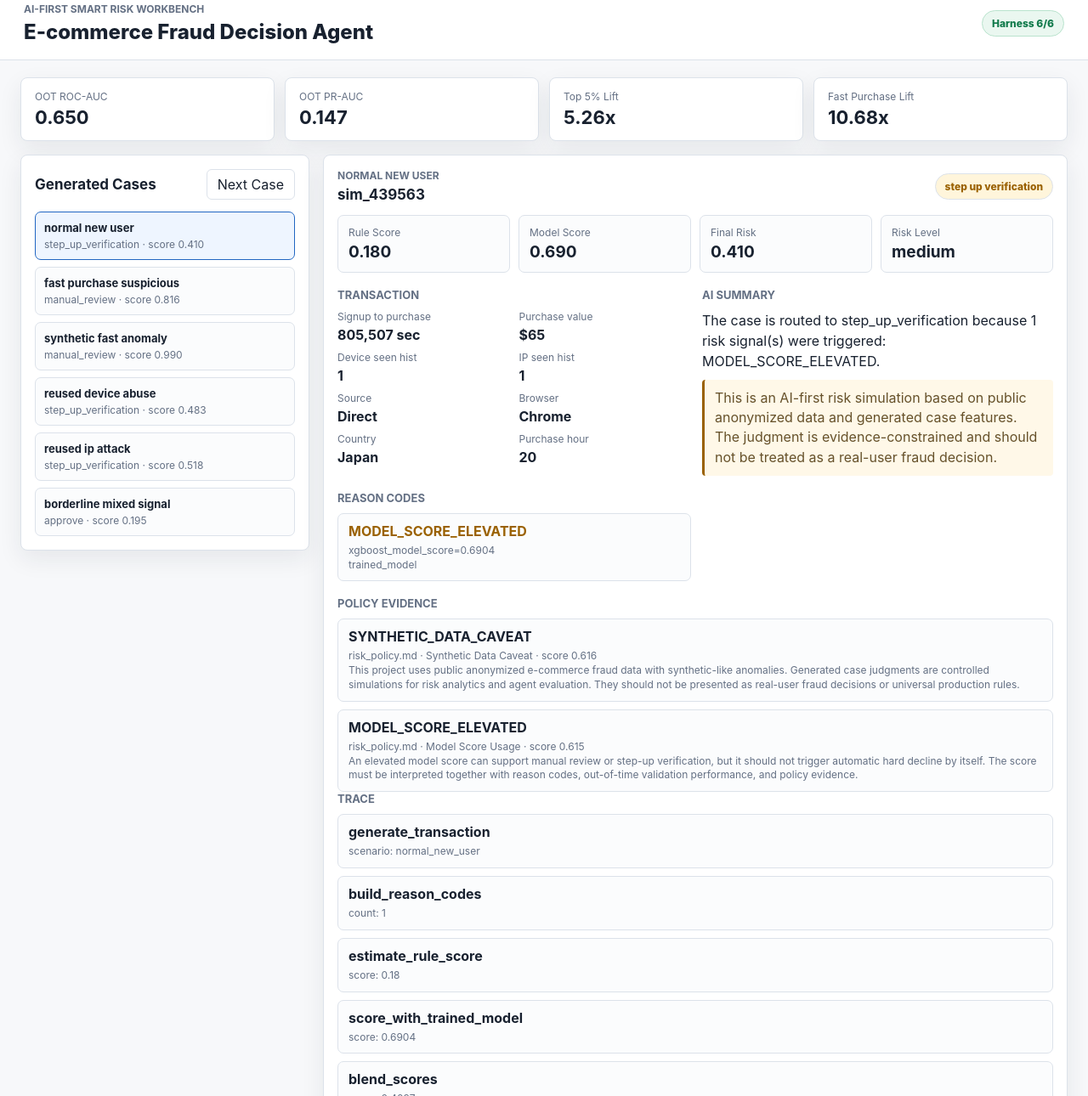
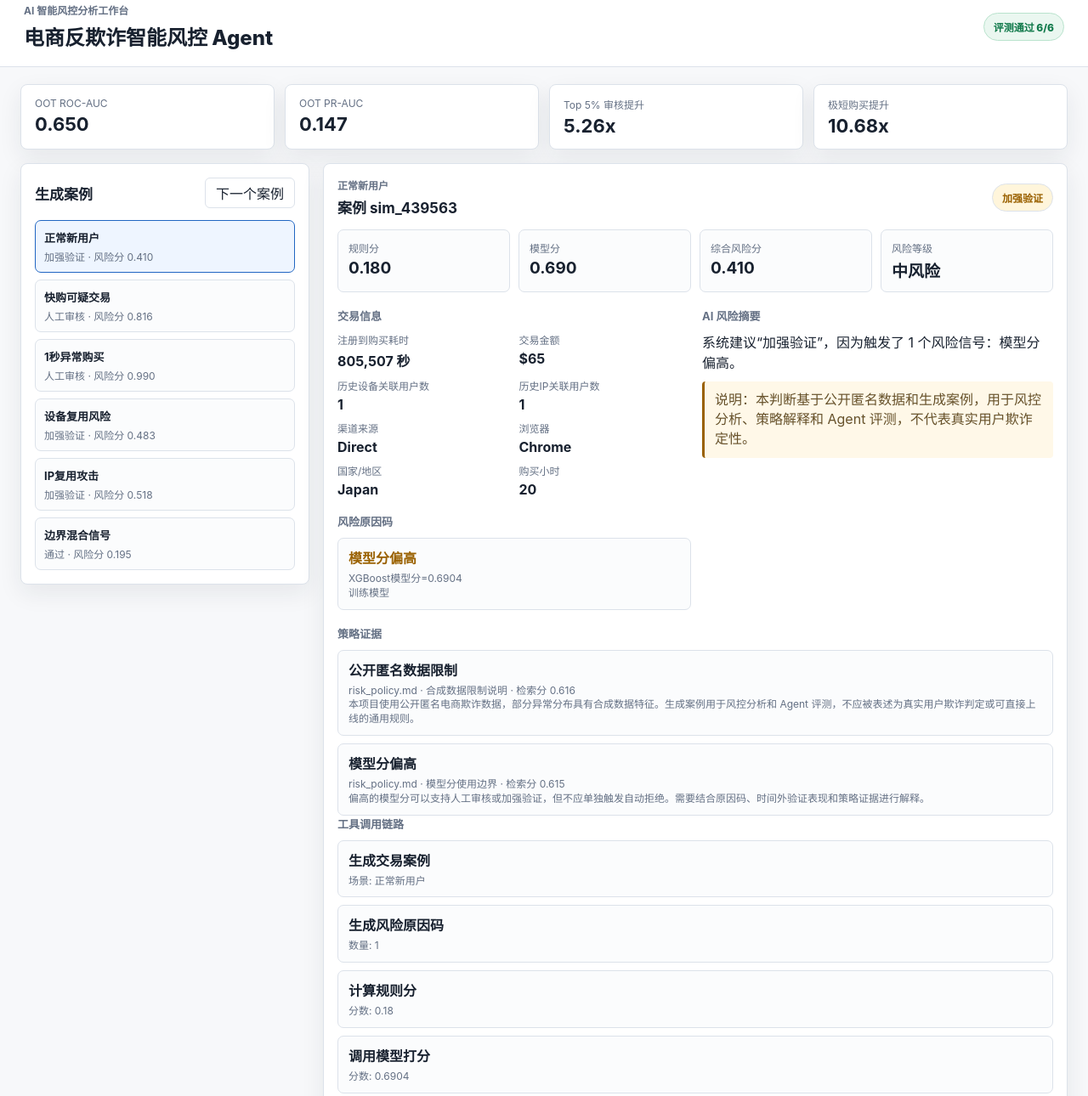
Before and after one commit to Howyoung-Li/ecommerce-fraud-decision-agent, a plain HTML site: page docs/index.html in a window 1280 px wide. Shown: the part 21-1311 px from the top of the page at 85% size. Drawn offline with Linux system fonts and the light colour scheme.

Commit message:
Localize workbench to Chinese

```diff
--- a/docs/app.js
+++ b/docs/app.js
@@ -8,8 +8,105 @@ const pct = (value, digits = 1) => `${(value * 100).toFixed(digits)}%`;
 const num = (value, digits = 3) =>
   value === null || value === undefined ? "--" : Number(value).toFixed(digits);
 
-function label(text) {
-  return String(text).replaceAll("_", " ");
+const zh = {
+  scenario: {
+    normal_new_user: "正常新用户",
+    fast_purchase_suspicious: "快购可疑交易",
+    synthetic_fast_anomaly: "1秒异常购买",
+    reused_device_abuse: "设备复用风险",
+    reused_ip_attack: "IP复用攻击",
+    borderline_mixed_signal: "边界混合信号",
+  },
+  decision: {
+    approve: "通过",
+    step_up_verification: "加强验证",
+    manual_review: "人工审核",
+  },
+  risk: {
+    low: "低风险",
+    medium: "中风险",
+    high: "高风险",
+  },
+  reason: {
+    FAST_PURCHASE_AFTER_SIGNUP: "注册后极短时间购买",
+    FAST_PURCHASE_ANOMALY: "极短购买异常",
+    DEVICE_REUSE: "设备复用",
+    DEVICE_REUSE_WEAK: "设备复用轻微信号",
+    IP_REUSE: "IP复用",
+    IP_REUSE_WEAK: "IP复用轻微信号",
+    HIGH_PURCHASE_VALUE: "高金额交易",
+    NIGHT_PURCHASE: "夜间交易",
+    MODEL_SCORE_ELEVATED: "模型分偏高",
+    SYNTHETIC_DATA_CAVEAT: "公开匿名数据限制",
+  },
+  source: {
+    "data_audit + business_anomaly_hypothesis": "数据审计 + 业务异常假设",
+    feature_rule: "特征规则",
+    historical_feature: "历史特征",
+    trained_model: "训练模型",
+    transaction_feature: "交易特征",
+  },
+  citation: {
+    SYNTHETIC_DATA_CAVEAT:
+      "本项目使用公开匿名电商欺诈数据，部分异常分布具有合成数据特征。生成案例用于风控分析和 Agent 评测，不应被表述为真实用户欺诈判定或可直接上线的通用规则。",
+    MODEL_SCORE_ELEVATED:
+      "偏高的模型分可以支持人工审核或加强验证，但不应单独触发自动拒绝。需要结合原因码、时间外验证表现和策略证据进行解释。",
+    FAST_PURCHASE_ANOMALY:
+      "注册后极短时间内完成购买属于业务异常信号。本数据中该信号与欺诈标签高度相关，可作为规则基线、审核提示和监控项，但上线前仍需持续验证。",
+    DEVICE_REUSE:
+      "同一设备被多个用户历史使用时，可能提示批量注册、账户接管或设备农场风险。该信号需要只使用交易发生前已有的信息构建，避免未来信息泄露。",
+    IP_REUSE:
+      "同一 IP 被多个用户历史使用时，可能提示代理、攻击流量或批量操作风险。该信号应与设备、交易金额、时间和模型分共同判断。",
+    HIGH_PURCHASE_VALUE:
+      "高金额交易和异常活跃时间段会提高审核优先级，但需要与其他风险信号共同使用，避免对正常高价值用户造成误伤。",
+    NIGHT_PURCHASE:
+      "夜间交易可作为弱风险提示，适合用于原因解释和优先级调整，不适合作为单独拒绝依据。",
+  },
+  section: {
+    "Synthetic Data Caveat": "合成数据限制说明",
+    "Model Score Usage": "模型分使用边界",
+    "Fast Purchase Anomaly": "极短购买异常",
+    "Device And IP Reuse": "设备与 IP 复用",
+    "Purchase Value And Night Activity": "交易金额与夜间行为",
+  },
+  trace: {
+    generate_transaction: "生成交易案例",
+    build_reason_codes: "生成风险原因码",
+    estimate_rule_score: "计算规则分",
+    score_with_trained_model: "调用模型打分",
+    blend_scores: "融合规则分与模型分",
+    retrieve_policy_citations: "检索策略证据",
+    compose_ai_risk_summary: "生成 AI 风险摘要",
+  },
+  fields: {
+    scenario: "场景",
+    count: "数量",
+    score: "分数",
+    citation_count: "证据数",
+    decision: "决策",
+  },
+};
+
+function label(text, group) {
+  const value = String(text);
+  if (group && zh[group]?.[value]) return zh[group][value];
+  return value.replaceAll("_", " ");
+}
+
+function reasonEvidence(reason) {
+  const evidence = String(reason.evidence || "");
+  return evidence
+    .replace("xgboost_model_score=", "XGBoost模型分=")
+    .replace("device_seen_user_count_hist=", "历史设备关联用户数=")
+    .replace("ip_seen_user_count_hist=", "历史IP关联用户数=")
+    .replace("purchase_value=", "交易金额=")
+    .replace("purchase_hour=", "交易小时=")
+    .replace("signup_to_purchase_seconds=", "注册到购买耗时=");
+}
+
+function chineseSummary(item) {
+  const reasons = item.reason_codes.map((reason) => label(reason.code, "reason")).join("、");
+  return `系统建议“${label(item.decision, "decision")}”，因为触发了 ${item.reason_codes.length} 个风险信号：${reasons}。`;
 }
 
 function setText(id, text) {
@@ -40,7 +137,7 @@ function renderMetrics() {
 
   const harness = state.data.agent.harness;
   const status = document.getElementById("harnessStatus");
-  status.textContent = `Harness ${harness.passed}/${harness.total}`;
+  status.textContent = `评测通过 ${harness.passed}/${harness.total}`;
   status.classList.add("status-pass");
 }
 
@@ -54,8 +151,8 @@ function renderCases() {
     if (index === state.selectedIndex) button.classList.add("active");
     button.dataset.index = String(index);
     button.innerHTML = `
-      <strong>${label(item.case.scenario)}</strong>
-      <span>${item.decision} · score ${num(item.final_risk_score, 3)}</span>
+      <strong>${label(item.case.scenario, "scenario")}</strong>
+      <span>${label(item.decision, "decision")} · 风险分 ${num(item.final_risk_score, 3)}</span>
     `;
     button.addEventListener("click", () => {
       state.selectedIndex = index;
@@ -68,19 +165,22 @@ function renderCases() {
 
 function renderSelectedCase() {
   const item = state.data.agent.cases[state.selectedIndex];
-  setText("scenarioName", label(item.case.scenario));
-  setText("caseId", item.case.case_id);
+  setText("scenarioName", label(item.case.scenario, "scenario"));
+  setText("caseId", `案例 ${item.case.case_id}`);
 
   const badge = document.getElementById("decisionBadge");
   badge.className = `decision-badge ${item.decision}`;
-  badge.textContent = label(item.decision);
+  badge.textContent = label(item.decision, "decision");
 
   setText("ruleScore", num(item.rule_score, 3));
   setText("modelScore", num(item.model_score, 3));
   setText("finalScore", num(item.final_risk_score, 3));
-  setText("riskLevel", label(item.risk_level));
-  setText("aiSummary", item.ai_risk_summary);
-  setText("limitations", item.limitations);
+  setText("riskLevel", label(item.risk_level, "risk"));
+  setText("aiSummary", chineseSummary(item));
+  setText(
+    "limitations",
+    "说明：本判断基于公开匿名数据和生成案例，用于风控分析、策略解释和 Agent 评测，不代表真实用户欺诈定性。"
+  );
 
   renderFacts(item.case);
   renderReasons(item.reason_codes);
@@ -90,14 +190,14 @@ function renderSelectedCase() {
 
 function renderFacts(caseData) {
   const facts = [
-    ["Signup to purchase", `${fmt.format(caseData.signup_to_purchase_seconds)} sec`],
-    ["Purchase value", `$${fmt.format(caseData.purchase_value)}`],
-    ["Device seen hist", fmt.format(caseData.device_seen_user_count_hist)],
-    ["IP seen hist", fmt.format(caseData.ip_seen_user_count_hist)],
-    ["Source", caseData.source],
-    ["Browser", caseData.browser],
-    ["Country", caseData.country],
-    ["Purchase hour", String(caseData.purchase_hour)],
+    ["注册到购买耗时", `${fmt.format(caseData.signup_to_purchase_seconds)} 秒`],
+    ["交易金额", `$${fmt.format(caseData.purchase_value)}`],
+    ["历史设备关联用户数", fmt.format(caseData.device_seen_user_count_hist)],
+    ["历史IP关联用户数", fmt.format(caseData.ip_seen_user_count_hist)],
+    ["渠道来源", caseData.source],
+    ["浏览器", caseData.browser],
+    ["国家/地区", caseData.country],
+    ["购买小时", String(caseData.purchase_hour)],
   ];
   document.getElementById("transactionFacts").innerHTML = facts
     .map(([k, v]) => `<div><dt>${k}</dt><dd>${v}</dd></div>`)
@@ -109,9 +209,9 @@ function renderReasons(reasons) {
     .map(
       (reason) => `
         <article class="reason severity-${reason.severity}">
-          <strong>${reason.code}</strong>
-          <p>${reason.evidence}</p>
-          <p>${reason.source}</p>
+          <strong>${label(reason.code, "reason")}</strong>
+          <p>${reasonEvidence(reason)}</p>
+          <p>${label(reason.source, "source")}</p>
         </article>
       `
     )
@@ -123,9 +223,9 @@ function renderCitations(citations) {
     .map(
       (citation) => `
         <article class="citation">
-          <strong>${citation.code}</strong>
-          <p>${citation.source_name} · ${citation.section} · score ${num(citation.retrieval_score, 3)}</p>
-          <p>${citation.text}</p>
+          <strong>${label(citation.code, "reason") || citation.code}</strong>
+          <p>${citation.source_name} · ${label(citation.section, "section")} · 检索分 ${num(citation.retrieval_score, 3)}</p>
+          <p>${zh.citation[citation.code] || citation.text}</p>
         </article>
       `
     )
@@ -137,11 +237,20 @@ function renderTrace(trace) {
     .map((step) => {
       const details = Object.entries(step)
         .filter(([key]) => key !== "step")
-        .map(([key, value]) => `${key}: ${value}`)
+        .map(([key, value]) => {
+          const field = zh.fields[key] || key;
+          const rendered =
+            key === "scenario"
+              ? label(value, "scenario")
+              : key === "decision"
+                ? label(value, "decision")
+                : value;
+          return `${field}: ${rendered}`;
+        })
         .join(" · ");
       return `
         <article class="trace-step">
-          <strong>${step.step}</strong>
+          <strong>${label(step.step, "trace")}</strong>
           <p>${details}</p>
         </article>
       `;
@@ -171,8 +280,8 @@ function renderHarness() {
     .map(
       (item) => `
         <article class="harness-item ${item.passed ? "pass" : ""}">
-          <strong>${item.passed ? "PASS" : "FAIL"} · ${label(item.scenario)}</strong>
-          <p>${item.decision} · ${label(item.risk_level)} · ${item.reason_codes.join(", ")}</p>
+          <strong>${item.passed ? "通过" : "失败"} · ${label(item.scenario, "scenario")}</strong>
+          <p>${label(item.decision, "decision")} · ${label(item.risk_level, "risk")} · ${item.reason_codes.map((code) => label(code, "reason")).join("、")}</p>
         </article>
       `
     )
@@ -186,5 +295,5 @@ document.getElementById("nextCase").addEventListener("click", () => {
 });
 
 loadWorkbench().catch((error) => {
-  document.body.innerHTML = `<main class="decision-panel"><h1>Workbench data failed to load</h1><p>${error}</p></main>`;
+  document.body.innerHTML = `<main class="decision-panel"><h1>工作台数据加载失败</h1><p>${error}</p></main>`;
 });
--- a/docs/index.html
+++ b/docs/index.html
@@ -1,22 +1,22 @@
 <!doctype html>
-<html lang="en">
+<html lang="zh-CN">
   <head>
     <meta charset="utf-8" />
     <meta name="viewport" content="width=device-width, initial-scale=1" />
-    <title>E-commerce Fraud Decision Agent</title>
+    <title>电商反欺诈智能风控 Agent</title>
     <link rel="stylesheet" href="./styles.css" />
   </head>
   <body>
     <header class="topbar">
       <div>
-        <p class="eyebrow">AI-first smart risk workbench</p>
-        <h1>E-commerce Fraud Decision Agent</h1>
+        <p class="eyebrow">AI 智能风控分析工作台</p>
+        <h1>电商反欺诈智能风控 Agent</h1>
       </div>
-      <div class="status-pill" id="harnessStatus">Harness loading</div>
+      <div class="status-pill" id="harnessStatus">评测加载中</div>
     </header>
 
     <main>
-      <section class="metric-band" aria-label="Project metrics">
+      <section class="metric-band" aria-label="项目指标">
         <div class="metric">
           <span>OOT ROC-AUC</span>
           <strong id="rocAuc">--</strong>
@@ -26,11 +26,11 @@
           <strong id="prAuc">--</strong>
         </div>
         <div class="metric">
-          <span>Top 5% Lift</span>
+          <span>Top 5% 审核提升</span>
           <strong id="topLift">--</strong>
         </div>
         <div class="metric">
-          <span>Fast Purchase Lift</span>
+          <span>极短购买提升</span>
           <strong id="fastLift">--</strong>
         </div>
       </section>
@@ -38,8 +38,8 @@
       <section class="workspace">
         <aside class="scenario-panel">
           <div class="panel-header">
-            <h2>Generated Cases</h2>
-            <button id="nextCase" type="button">Next Case</button>
+            <h2>生成案例</h2>
+            <button id="nextCase" type="button">下一个案例</button>
           </div>
           <div id="caseList" class="case-list"></div>
         </aside>
@@ -47,55 +47,55 @@
         <section class="decision-panel">
           <div class="decision-header">
             <div>
-              <p class="eyebrow" id="scenarioName">Scenario</p>
-              <h2 id="caseId">Case</h2>
+              <p class="eyebrow" id="scenarioName">场景</p>
+              <h2 id="caseId">案例</h2>
             </div>
             <div class="decision-badge" id="decisionBadge">--</div>
           </div>
 
           <div class="score-grid">
             <div>
-              <span>Rule Score</span>
+              <span>规则分</span>
               <strong id="ruleScore">--</strong>
             </div>
             <div>
-              <span>Model Score</span>
+              <span>模型分</span>
               <strong id="modelScore">--</strong>
             </div>
             <div>
-              <span>Final Risk</span>
+              <span>综合风险分</span>
               <strong id="finalScore">--</strong>
             </div>
             <div>
-              <span>Risk Level</span>
+              <span>风险等级</span>
               <strong id="riskLevel">--</strong>
             </div>
           </div>
 
           <div class="columns">
             <section>
-              <h3>Transaction</h3>
+              <h3>交易信息</h3>
               <dl id="transactionFacts" class="facts"></dl>
             </section>
             <section>
-              <h3>AI Summary</h3>
+              <h3>AI 风险摘要</h3>
               <p id="aiSummary" class="summary"></p>
               <p id="limitations" class="limitations"></p>
             </section>
           </div>
 
           <section>
-            <h3>Reason Codes</h3>
+            <h3>风险原因码</h3>
             <div id="reasonCodes" class="reason-grid"></div>
           </section>
 
           <section>
-            <h3>Policy Evidence</h3>
+            <h3>策略证据</h3>
             <div id="policyCitations" class="citation-list"></div>
           </section>
 
           <section>
-            <h3>Trace</h3>
+            <h3>工具调用链路</h3>
             <div id="trace" class="trace"></div>
           </section>
         </section>
@@ -103,16 +103,16 @@
 
       <section class="bottom-grid">
         <section class="table-panel">
-          <h2>TopK Review Strategy</h2>
+          <h2>TopK 人工审核策略</h2>
           <table>
             <thead>
               <tr>
                 <th>TopK</th>
-                <th>Review</th>
-                <th>Fraud</th>
-                <th>Precision</th>
-                <th>Recall</th>
-                <th>Lift</th>
+                <th>审核量</th>
+                <th>召回欺诈</th>
+                <th>准确率</th>
+                <th>召回率</th>
+                <th>提升倍数</th>
               </tr>
             </thead>
             <tbody id="topkTable"></tbody>
@@ -120,7 +120,7 @@
         </section>
 
         <section class="harness-panel">
-          <h2>Harness</h2>
+          <h2>自动化评测</h2>
           <div id="harnessList" class="harness-list"></div>
         </section>
       </section>
```
